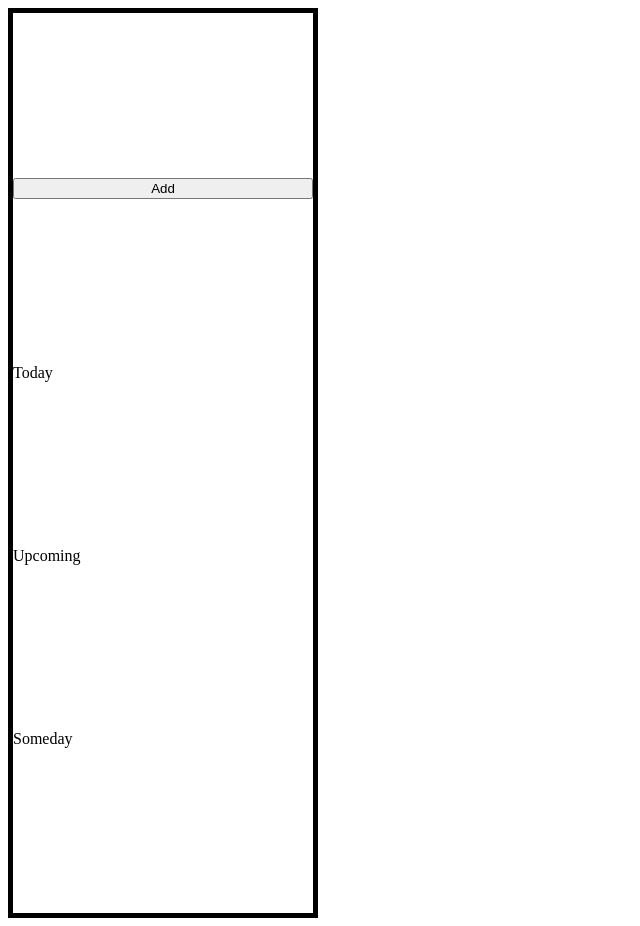
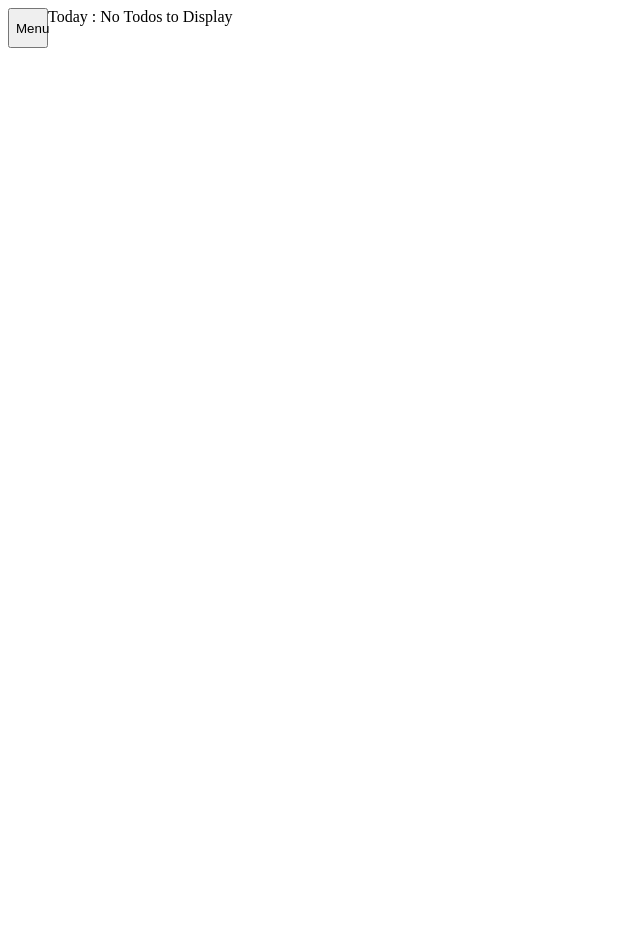
Before and after one commit to vishwaj1/todolist, a website built with webpack: page src/template.html in a window 1280 px wide. Shown: the whole page, without its empty margins (0-640 px from the left). After the commit the page ends 800 px from the top, so only its background shows below. Built offline with nearby package versions, Linux system fonts and the light colour scheme.

Commit message:
Added clear form feature

```diff
--- a/src/Someday.js
+++ b/src/Someday.js
@@ -21,7 +21,7 @@ export function displayTodoSomeday(){
     let cont = document.querySelector('#container');
     cont.innerHTML='';
     if(listoftodos.length == 0 ){
-        cont.innerHTML = 'No Todos to Display';
+        cont.innerHTML = 'Someday: No Todos to Display';
     }
     else
     {
--- a/src/Today.js
+++ b/src/Today.js
@@ -21,7 +21,7 @@ export function displayTodoToday(){
     let cont = document.querySelector('#container');
     cont.innerHTML='';
     if(listoftodos.length == 0 ){
-        cont.innerHTML = 'No Todos to Display';
+        cont.innerHTML = 'Today : No Todos to Display';
     }
     else
     {
--- a/src/Upcoming.js
+++ b/src/Upcoming.js
@@ -21,7 +21,7 @@ export function displayTodoUpcoming(){
     let cont = document.querySelector('#container');
     cont.innerHTML='';
     if(listoftodos.length == 0 ){
-        cont.innerHTML = 'No Todos to Display';
+        cont.innerHTML = 'Upcoming: No Todos to Display';
     }
     else
     {
--- a/src/index.js
+++ b/src/index.js
@@ -18,6 +18,7 @@ const today = document.querySelector('.today');
 today.addEventListener('click',()=>{
     displayTodoToday();
 })
+today.click();
 
 const upcoming = document.querySelector('.Upcoming');
 upcoming.addEventListener('click',()=>{
--- a/src/styles.css
+++ b/src/styles.css
@@ -2,7 +2,7 @@ body{
     display: flex;
 }
 .menu{
-    display:flex;
+    display:none;
     flex-direction: column;
     align-items:normal;
     justify-content:space-evenly;
@@ -11,3 +11,8 @@ body{
     height: 900px;
     width: 300px;
 }
+
+.menubar{
+    height: 40px;
+    width: 40px;
+}
--- a/src/template.html
+++ b/src/template.html
@@ -5,7 +5,9 @@
     <meta name="viewport" content="width=device-width, initial-scale=1.0">
     <title>Document</title>
 </head>
+
 <body>
+    <button class="menubar">Menu</button>
     <div class="menu">
         <button class="add">Add</button>
         <div class="today">Today</div>
--- a/src/todoForm.js
+++ b/src/todoForm.js
@@ -6,7 +6,7 @@ export function todoForms(){
     modal.innerHTML = `
     <div id="popup" style="display:none; position: fixed; top: 50%; left: 50%; transform: translate(-50%, -50%);
                             background-color: white; padding: 20px; border: 1px solid #ccc; box-shadow: 0 0 10px rgba(0,0,0,0.5)">
-        <h2>Enter Details</h2>
+        <h2>Todo Entry</h2>
         <form id="popupForm">
             <label for="name">Name:</label>
             <input type="text" id="name" name="name" required><br><br>
@@ -34,6 +34,11 @@ export function todoForms(){
         popup.style.display = 'block';
     });
 
+    const close = document.getElementById('closeForm');
+    close.addEventListener('click',()=>{
+        popup.style.display = 'none';
+    })
+
     const form = document.getElementById('popupForm');
     form.addEventListener('submit',(e)=>{
         popup.style.display = 'none';
@@ -44,6 +49,7 @@ export function todoForms(){
         let due = document.getElementById('DueDate').value;
         let note = document.getElementById('notes').value;
 
+        form.reset();
         createTodo(name,desc,due,note);
 
 
```
